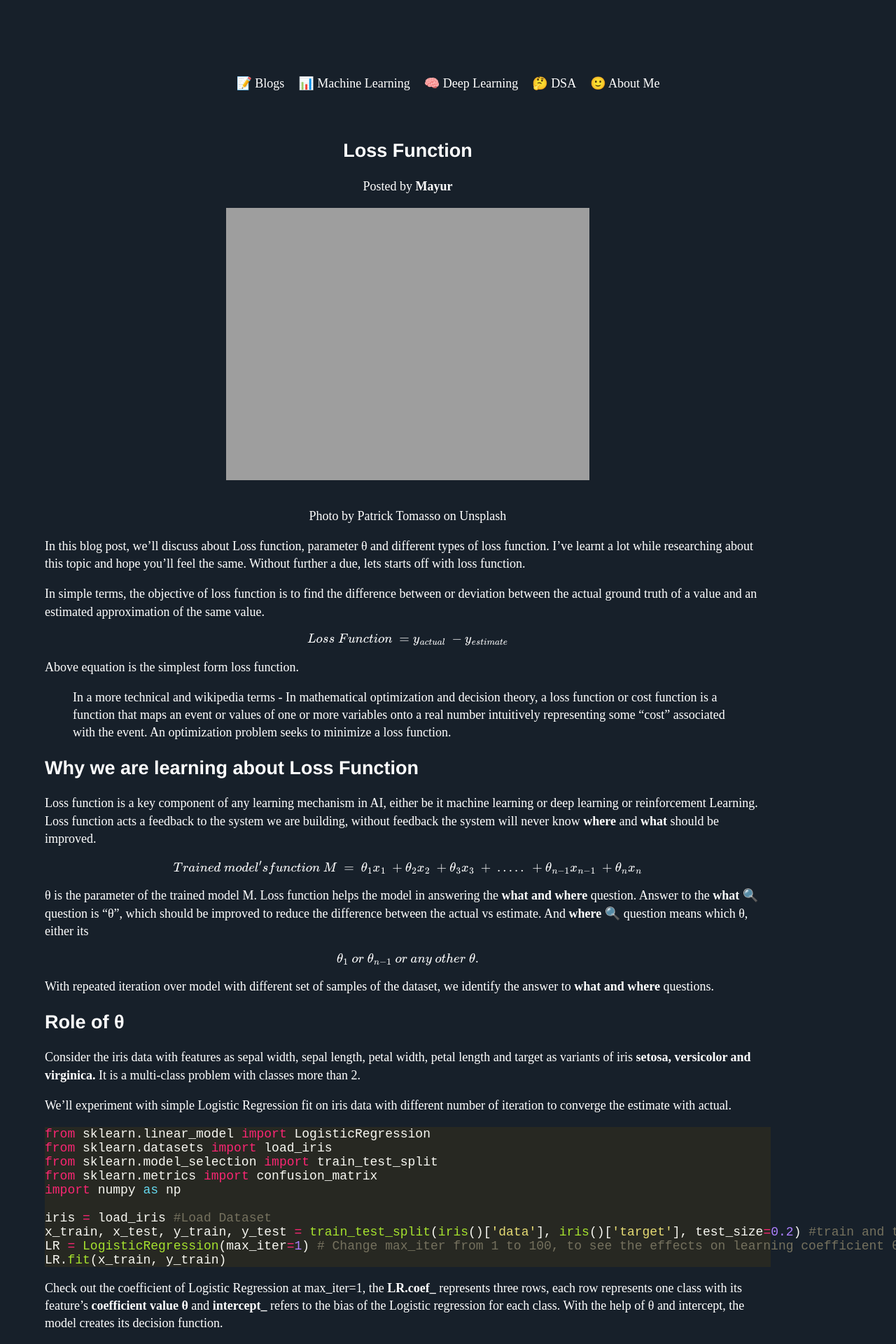
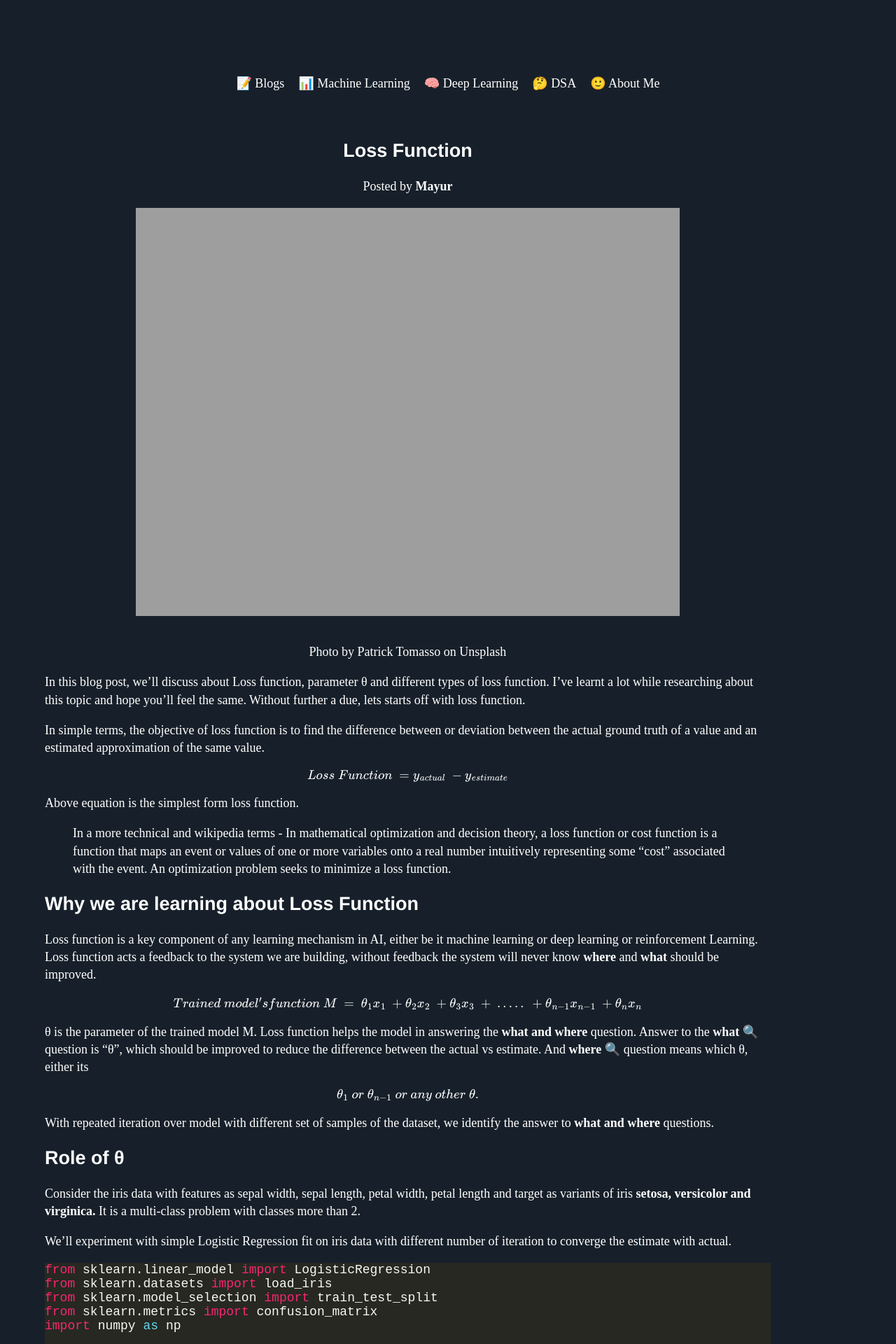
Before and after one commit to Mayurji/mayurji.github.io, a Jekyll site: the page built from _machine-learning/Loss Functions.md, in a window 1280 px wide. Shown: the top 1920 px of the page at 70% size. Built offline with Jekyll 4.4.1, drawn with Linux system fonts in a browser that asks for light colours; nearby versions of some CDN libraries; formulas are drawn with MathJax 3; comment, search, counter and statistics services are not loaded.

Commit message:
Update Loss Functions.md

```diff
--- a/_machine-learning/Loss Functions.md
+++ b/_machine-learning/Loss Functions.md
@@ -7,7 +7,7 @@
 {% include mathjax.html %}
 
 <center>
-<img src="{{site.url}}/assets/images/ml/patrick-tomasso-Oaqk7qqNh_c-unsplash.jpg"  style="zoom: 5%  background-color:#DCDCDC;" width="50%" height=auto/><br>
+<img src="{{site.url}}/assets/images/ml/patrick-tomasso-Oaqk7qqNh_c-unsplash.jpg"  style="zoom: 5%  background-color:#DCDCDC;" width="75%" height=auto/><br>
 <p><span>Photo by <a href="https://unsplash.com/@impatrickt?utm_source=unsplash&amp;utm_medium=referral&amp;utm_content=creditCopyText">Patrick Tomasso</a> on <a href="https://unsplash.com/s/photos/books?utm_source=unsplash&amp;utm_medium=referral&amp;utm_content=creditCopyText">Unsplash</a></span></p>
 </center>
 
```
